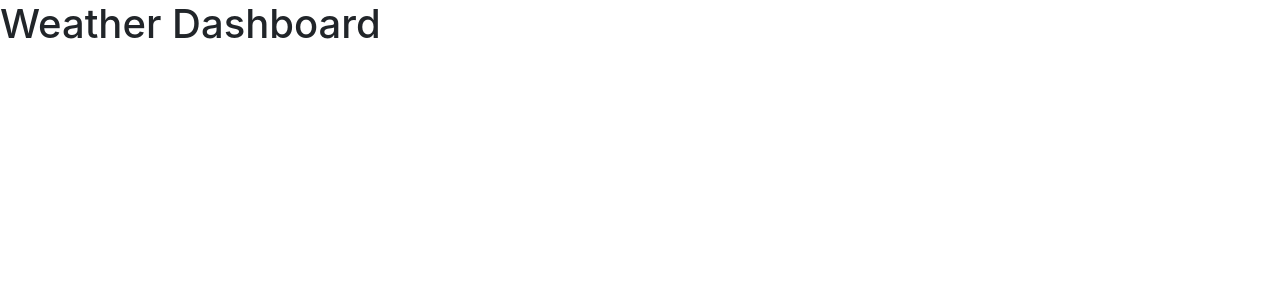
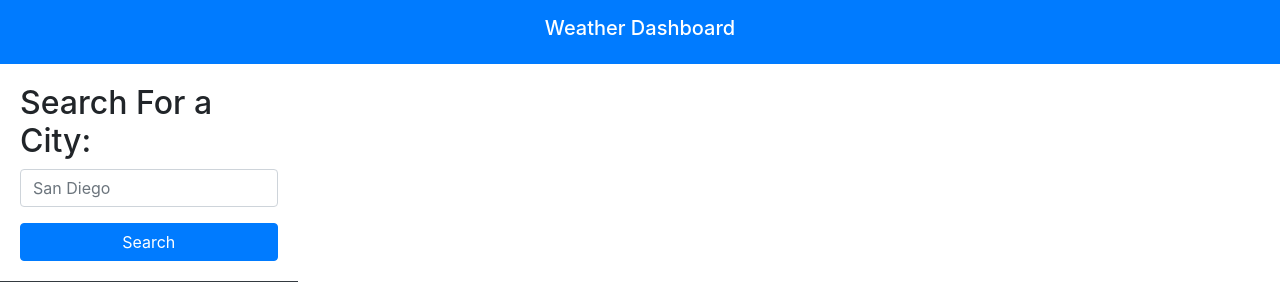
Before and after one commit to AndrewSalesJr/Sunny-Or-Cloudy, a plain HTML site: page index.html in a window 1280 px wide. Drawn offline with nearby package versions, Linux system fonts and the light colour scheme; files that its build step writes are made by us from their sources.

Commit message:
created header and div box containing city search bar and button

```diff
--- a/index.html
+++ b/index.html
@@ -4,12 +4,41 @@
         <meta charset="utf-8">
         <meta name="viewport" content="width=device-width, initial-scale=1, shrink-to-fit=no">
 
-        <link rel="stylesheet" type="text/css" href="./assets/style.css">
+        <script src="https://kit.fontawesome.com/efd9680f52.js" crossorigin="anonymous"></script>
+        <link rel="stylesheet" href="./assets/css/style.css">
         <link rel="stylesheet" href="https://cdn.jsdelivr.net/npm/bootstrap@4.3.1/dist/css/bootstrap.min.css" integrity="sha384-ggOyR0iXCbMQv3Xipma34MD+dH/1fQ784/j6cY/iJTQUOhcWr7x9JvoRxT2MZw1T" crossorigin="anonymous">
+
+        <title>Sunny or Cloudy?</title>
     </head>
 
     <body>
-        <h1>Weather Dashboard</h1>
+        <!--Header-->
+        <nav class="navbar navbar-expand-lg navbar-dark bg-primary">
+            <h1 class="navbar-brand mx-auto">Weather Dashboard</h1>
+        </nav>
+
+        <main>
+            <div class="row">
+                <div class="col-md-3">
+                    <div class="searchBar card border-0">
+                        <div class="card-body border-dark border-bottom">
+                            <h2>Search For a City:</h2>
+
+                            <div class="mb-3 input-group">
+                                <input id="cityName" type="text" class="form-control" placeholder="San Diego">
+                            </div>
+                            <div class="input-group">
+                                <button id="getWeather" class="btn btn-primary w-100" type="submit">Search</button>
+                            </div>
+                        </div>
+
+                        <div id="searchHistory"></div>
+                    </div>
+                </div>
+            </div>
+        </main>
+
+
         <!--api key:2201c91e6308abe919670594e9f740c3-->
         <script src="https://code.jquery.com/jquery-3.5.1.min.js" integrity="sha256-9/aliU8dGd2tb6OSsuzixeV4y/faTqgFtohetphbbj0=" crossorigin="anonymous"></script>
         <script src='https://cdnjs.cloudflare.com/ajax/libs/jquery/3.2.1/jquery.min.js'></script>
```
